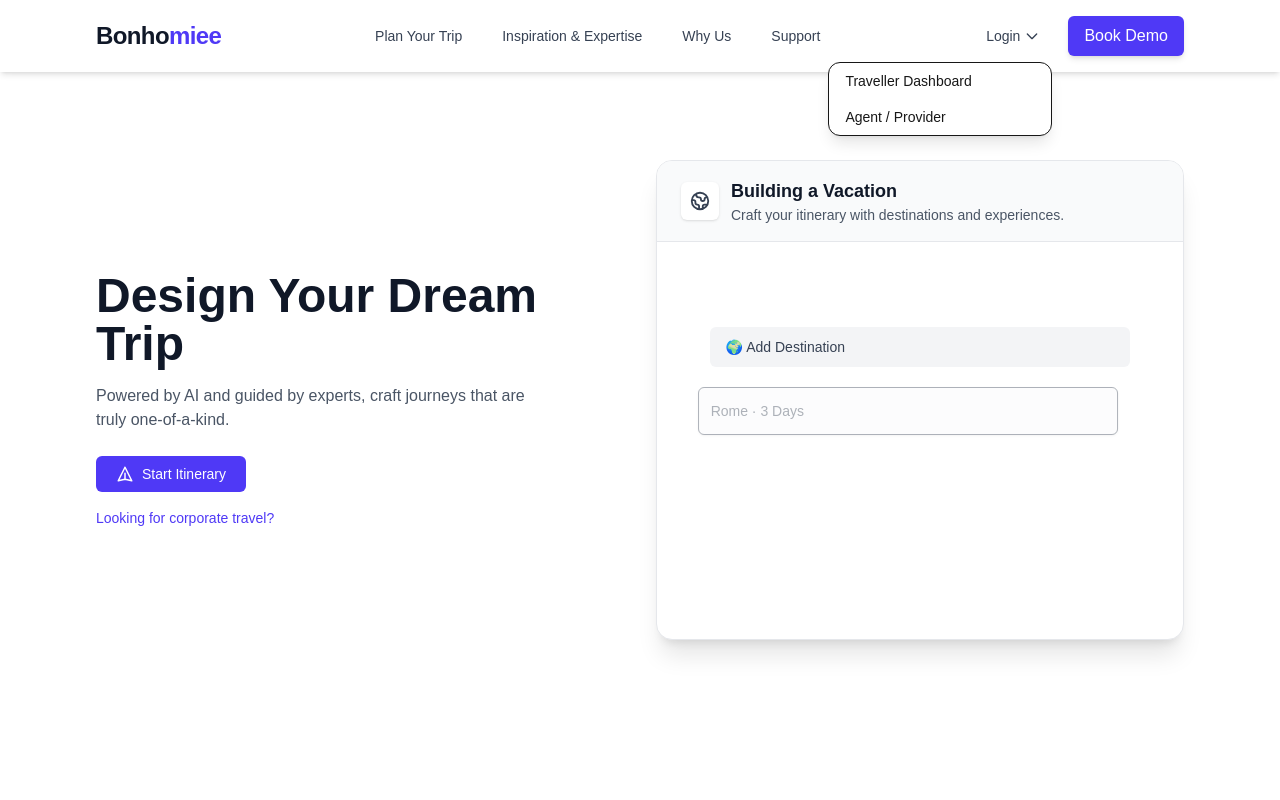
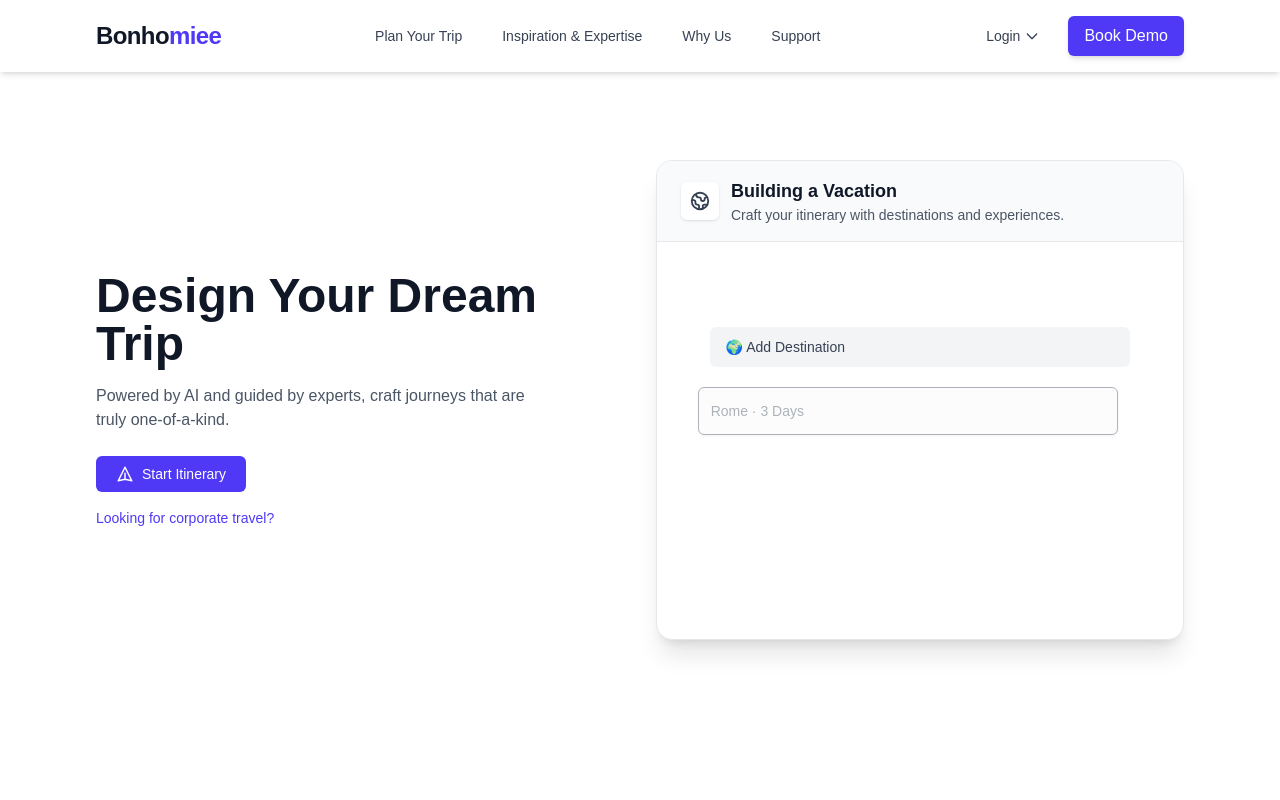
Before and after one commit to hitsmee814-bot/Mockup, a Next.js app in the folder mockup-ui/: page / in a window 1280 px wide. Shown: the top 800 px of the page. Built offline with nearby package versions, Linux system fonts and the light colour scheme.

Commit message:
Updated configs

```diff
--- a/mockup-ui/next.config.ts
+++ b/mockup-ui/next.config.ts
@@ -6,6 +6,7 @@ const isProd = process.env.NODE_ENV === "production";
 
 const nextConfig: NextConfig = {
   images: {
+    unoptimized: true, // 👈 important for GitHub Pages
     remotePatterns: [
       {
         protocol: "https",
@@ -20,7 +21,7 @@ const nextConfig: NextConfig = {
   basePath: isProd ? `/${repoName}` : "",
   assetPrefix: isProd ? `/${repoName}/` : undefined,
   trailingSlash: true,
-  output: "export",
+  ...(isProd ? { output: "export" } : {}), // 👈 only export in prod
 };
 
 export default nextConfig;
--- a/mockup-ui/src/app/components/Header.tsx
+++ b/mockup-ui/src/app/components/Header.tsx
@@ -1,12 +1,9 @@
 "use client";
 
 import { useState, useEffect } from "react";
-import { motion, AnimatePresence } from "framer-motion";
 import { Menu, MenuButton, MenuItem, MenuItems } from "@headlessui/react";
 import { HiOutlineChevronDown } from "react-icons/hi";
-
-// ✅ Motion-enabled Headless UI MenuItems
-const MotionMenuItems = motion(MenuItems);
+import { motion } from "framer-motion";
 
 const navItems = [
   { label: "Plan Your Trip", href: "#plan" },
@@ -29,23 +26,18 @@ export default function Header() {
       initial={{ y: -80, opacity: 0 }}
       animate={{ y: 0, opacity: 1 }}
       transition={{ duration: 0.6, ease: "easeOut" }}
-      className="fixed top-0 left-0 w-full z-50 shadow-md bg-white"
-    >
-      <div
-        className={`flex items-center justify-between px-8 md:px-16 lg:px-24 py-4 transition-all ${
-          scrolled ? "backdrop-blur-md" : ""
+      className={`fixed top-0 left-0 w-full z-50 shadow-md bg-white transition-all ${scrolled ? "backdrop-blur-md" : ""
         }`}
     >
-        {/* Logo */}
+      <div className="flex items-center justify-between px-8 md:px-16 lg:px-24 py-4">
         <motion.a
           href="/"
+          whileHover={{ scale: 1.05 }}
           className="text-2xl font-bold tracking-tight text-gray-900"
-          whileHover={{ scale: 1.05 }}
         >
           Bonho<span className="text-indigo-600">miee</span>
         </motion.a>
 
-        {/* Navigation */}
         <nav className="hidden md:flex items-center gap-10 text-sm font-medium">
           {navItems.map((item, i) => (
             <motion.a
@@ -62,7 +54,6 @@ export default function Header() {
           ))}
         </nav>
 
-        {/* Right Section */}
         <div className="flex items-center gap-4">
           <Menu as="div" className="relative">
             <MenuButton className="flex items-center gap-1 px-3 py-1 text-sm font-medium text-gray-700 hover:bg-gray-100">
@@ -70,21 +61,12 @@ export default function Header() {
               <HiOutlineChevronDown size={16} />
             </MenuButton>
 
-            <AnimatePresence>
-              <MotionMenuItems
-                static
-                initial={{ opacity: 0, y: -10 }}
-                animate={{ opacity: 1, y: 0 }}
-                exit={{ opacity: 0, y: -10 }}
-                transition={{ duration: 0.2 }}
-                className="absolute right-0 mt-3 w-56 rounded-xl shadow-lg overflow-hidden border bg-white"
-              >
+            <MenuItems className="absolute right-0 mt-3 w-56 rounded-xl shadow-lg overflow-hidden border bg-white">
               <MenuItem>
                 {({ active }) => (
                   <a
                     href="#"
-                      className={`block px-4 py-2 text-sm ${
-                        active ? "bg-gray-100" : ""
+                    className={`block px-4 py-2 text-sm ${active ? "bg-gray-100" : ""
                       }`}
                   >
                     Traveller Dashboard
@@ -95,16 +77,14 @@ export default function Header() {
                 {({ active }) => (
                   <a
                     href="#"
-                      className={`block px-4 py-2 text-sm ${
-                        active ? "bg-gray-100" : ""
+                    className={`block px-4 py-2 text-sm ${active ? "bg-gray-100" : ""
                       }`}
                   >
                     Agent / Provider
                   </a>
                 )}
               </MenuItem>
-              </MotionMenuItems>
-            </AnimatePresence>
+            </MenuItems>
           </Menu>
 
           <motion.a
```
Also changed, not shown: mockup-ui/src/app/components/HowItWorks.tsx (+7 -2 lines). Lines whose indentation alone changed are shown as unchanged.
